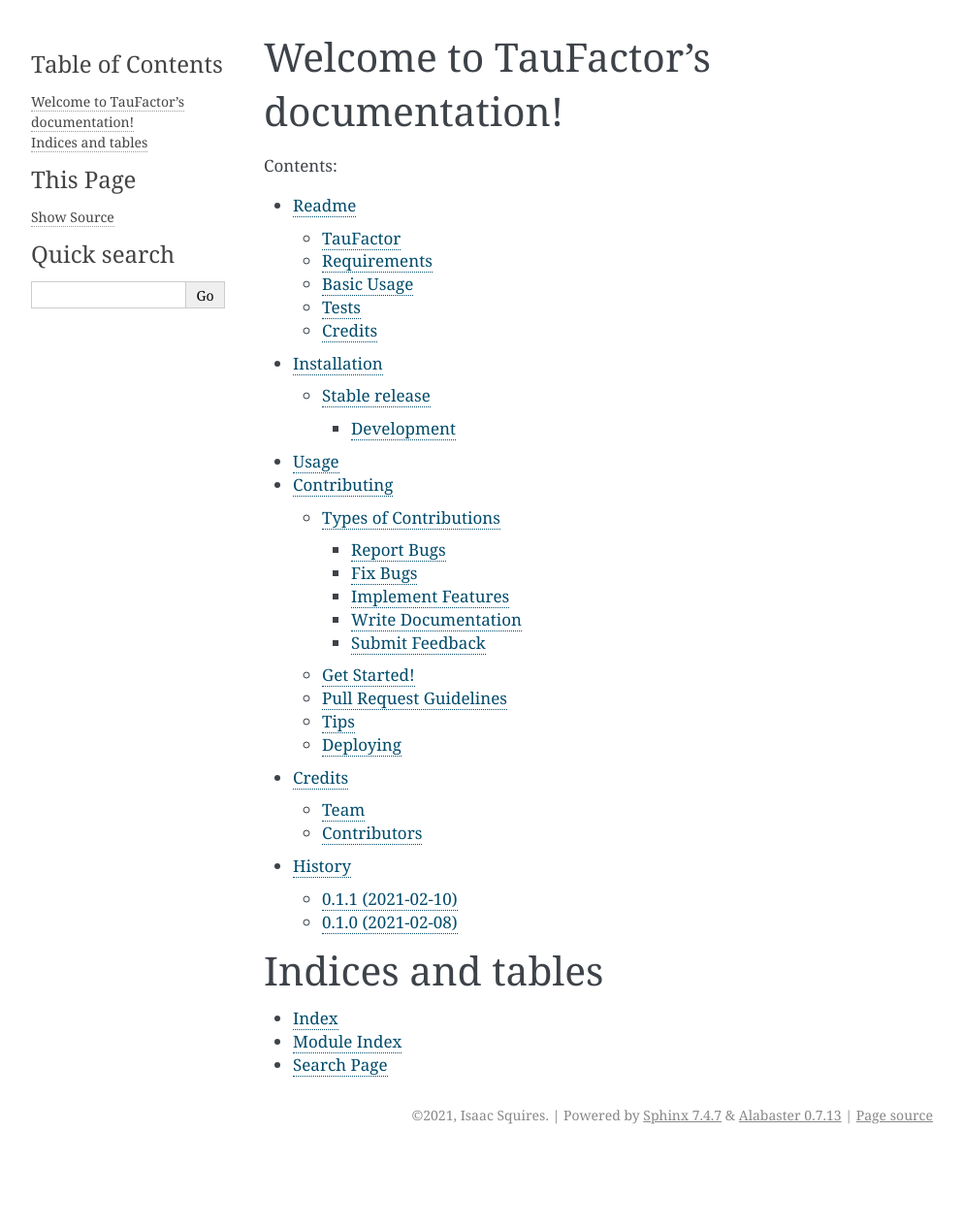
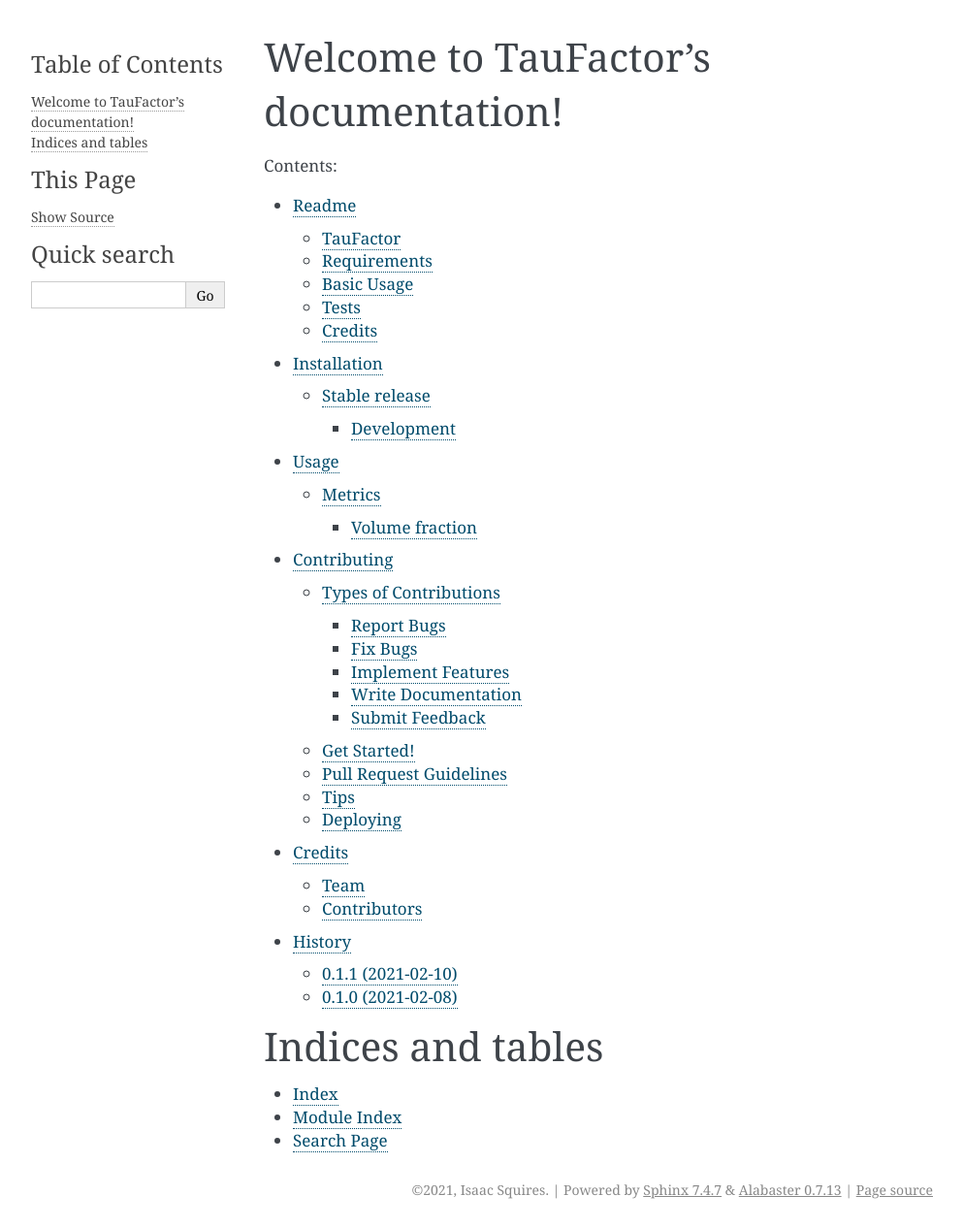
Before and after one commit to tldr-group/taufactor, a Sphinx documentation site: the page built from docs/index.rst, in a window 1280 px wide. Shown: the whole page at 97% size, without its empty margins (148-1141 px from the left). Built offline with Sphinx 7.4.7, drawn with Linux system fonts in a browser that asks for light colours; the version number could not be read and is left out; before the commit the page ends 1189 px from its top, so only the background shows below that.

```diff
--- a/docs/usage.rst
+++ b/docs/usage.rst
@@ -1,4 +1,4 @@
 Usage
 ===========
 
-.. mdinclude:: ../Usage.md
+.. mdinclude:: Usage.md
```
